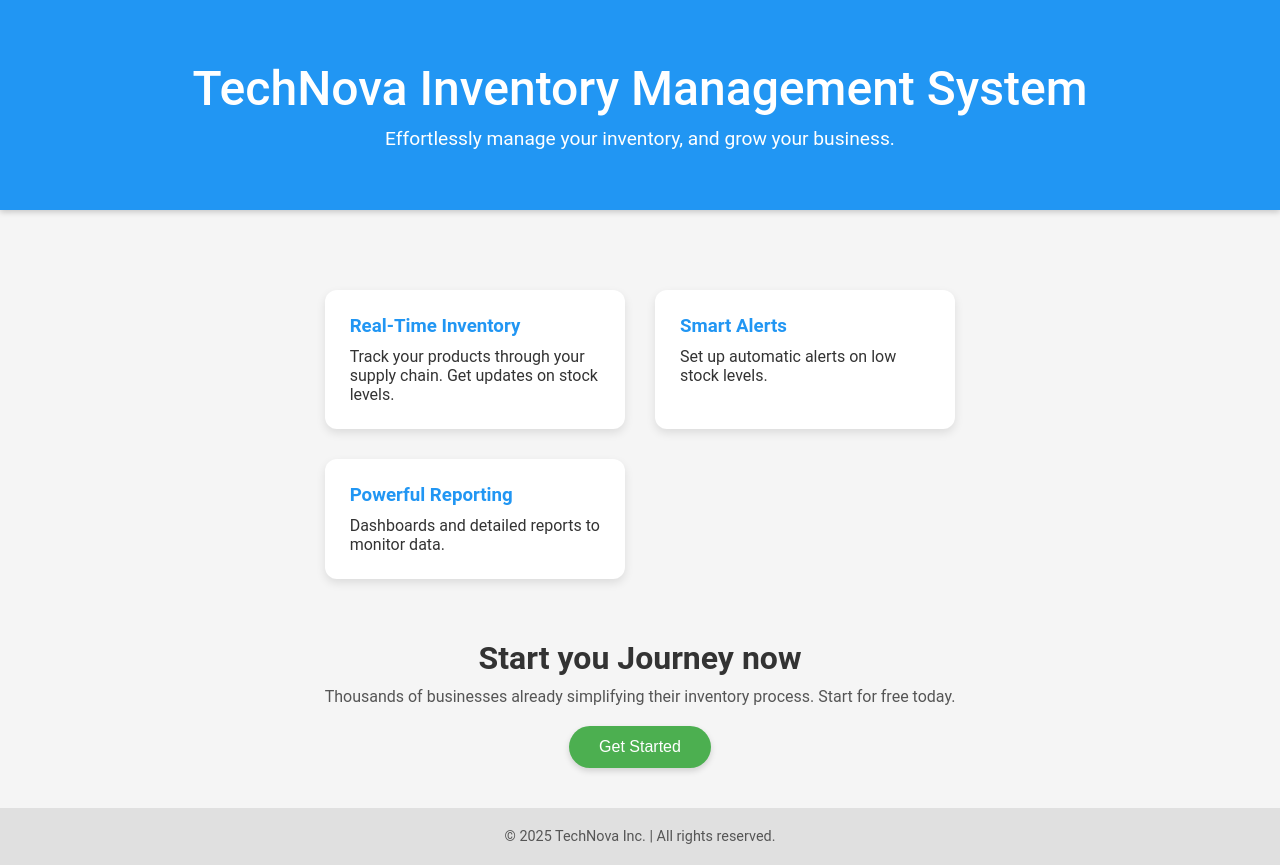
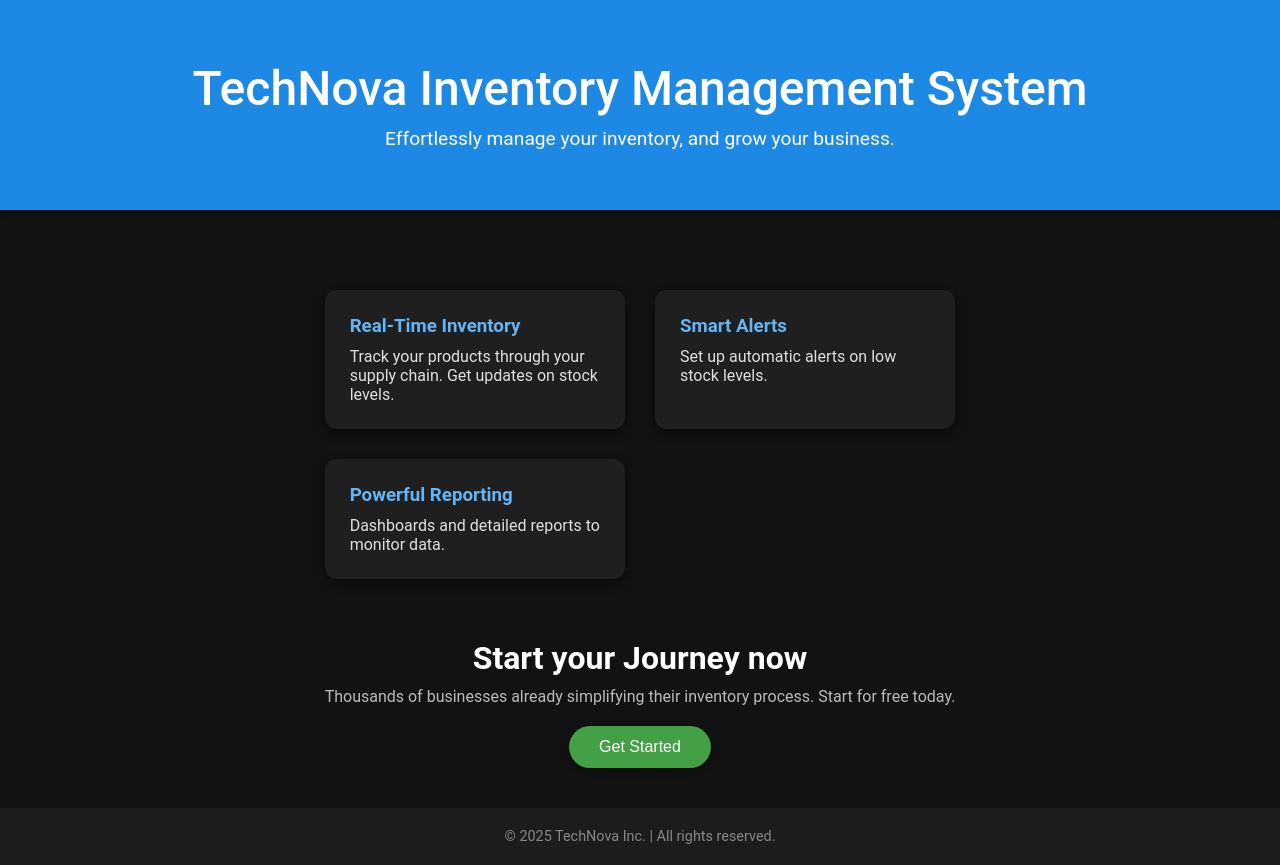
Before and after one commit to pborade90/inventory-node-app, a website: page public/index.html in a window 1280 px wide. Drawn offline with Linux system fonts and the light colour scheme.

Commit message:
Changed theme index.html

```diff
--- a/public/index.html
+++ b/public/index.html
@@ -4,7 +4,6 @@
     <meta charset="UTF-8">
     <title>Inventory Management System</title>
     <style>
-        /* Reset and base */
         * {
             box-sizing: border-box;
             margin: 0;
@@ -14,8 +13,8 @@
         html, body {
             height: 100%;
             font-family: 'Roboto', sans-serif;
-            background-color: #f5f5f5;
-            color: #333;
+            background-color: #121212;
+            color: #e0e0e0;
         }
 
         body {
@@ -37,11 +36,11 @@
         }
 
         header {
-            background-color: #2196f3;
+            background-color: #1e88e5;
             color: #fff;
             padding: 60px 20px;
             text-align: center;
-            box-shadow: 0 2px 6px rgba(0, 0, 0, 0.2);
+            box-shadow: 0 2px 6px rgba(0, 0, 0, 0.3);
         }
 
         header h1 {
@@ -64,10 +63,10 @@
         }
 
         .feature {
-            background: white;
+            background: #1f1f1f;
             border-radius: 12px;
             padding: 25px;
-            box-shadow: 0 4px 10px rgba(0, 0, 0, 0.1);
+            box-shadow: 0 4px 10px rgba(0, 0, 0, 0.5);
             transition: transform 0.2s ease;
         }
 
@@ -76,7 +75,7 @@
         }
 
         .feature h3 {
-            color: #2196f3;
+            color: #64b5f6;
             margin-bottom: 10px;
         }
 
@@ -88,33 +87,34 @@
         .cta h2 {
             font-size: 2rem;
             margin-bottom: 10px;
+            color: #ffffff;
         }
 
         .cta p {
             font-size: 1rem;
             margin-bottom: 20px;
-            color: #555;
+            color: #bbbbbb;
         }
 
         .cta button {
-            background-color: #4caf50;
+            background-color: #43a047;
             color: #fff;
             font-size: 1rem;
             padding: 12px 30px;
             border: none;
             border-radius: 25px;
             cursor: pointer;
-            box-shadow: 0 3px 6px rgba(0,0,0,0.15);
+            box-shadow: 0 3px 6px rgba(0,0,0,0.3);
             transition: background-color 0.3s ease;
         }
 
         .cta button:hover {
-            background-color: #43a047;
+            background-color: #388e3c;
         }
 
         footer {
-            background-color: #e0e0e0;
-            color: #555;
+            background-color: #1c1c1c;
+            color: #888;
             padding: 20px;
             text-align: center;
             font-size: 0.9rem;
@@ -146,7 +146,7 @@
             </section>
 
             <div class="cta">
-                <h2>Start you Journey now</h2>
+                <h2>Start your Journey now</h2>
                 <p>Thousands of businesses already simplifying their inventory process. Start for free today.</p>
                 <button onclick="alert('Signup functionality demo')">Get Started</button>
             </div>
```
